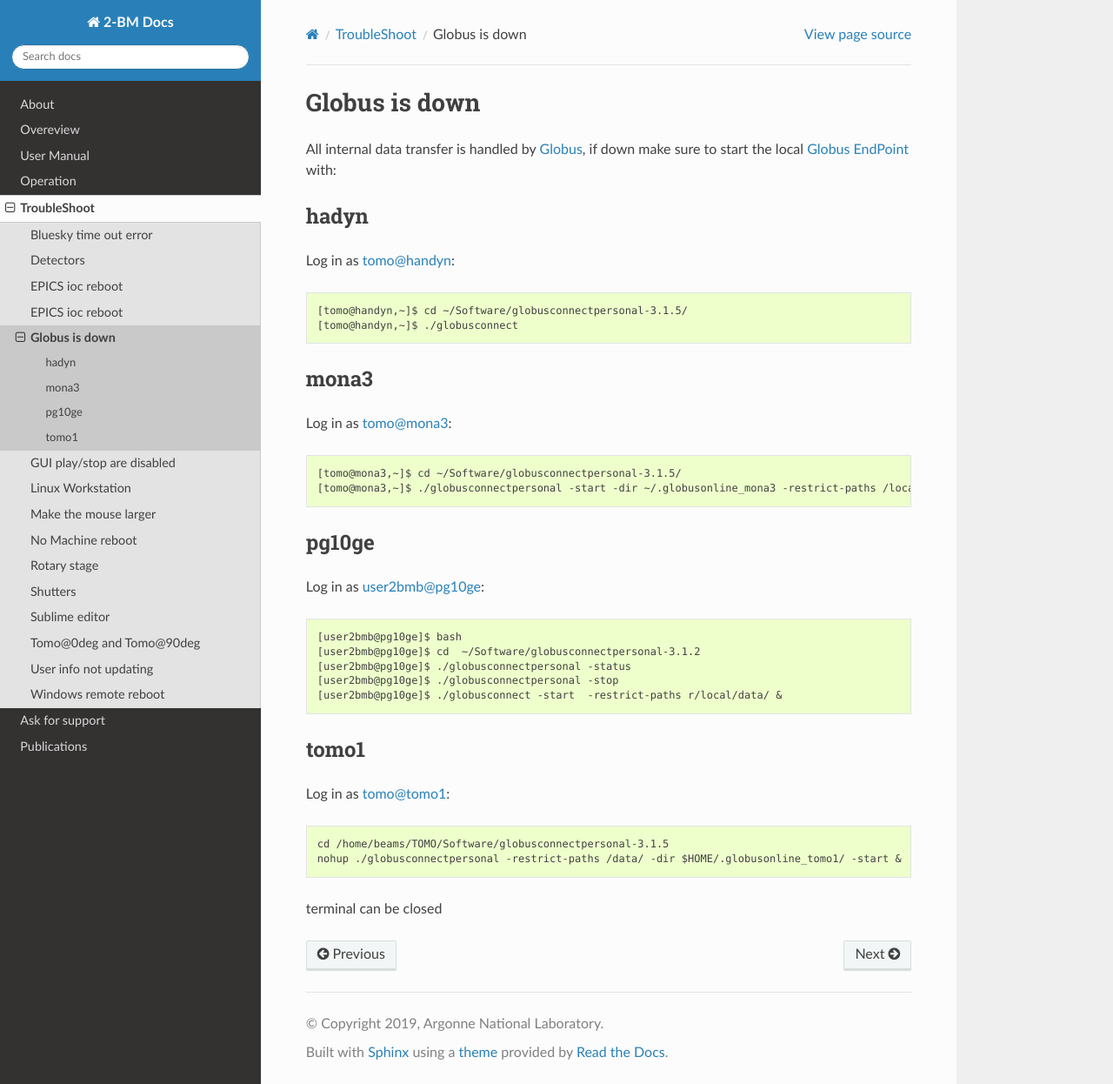
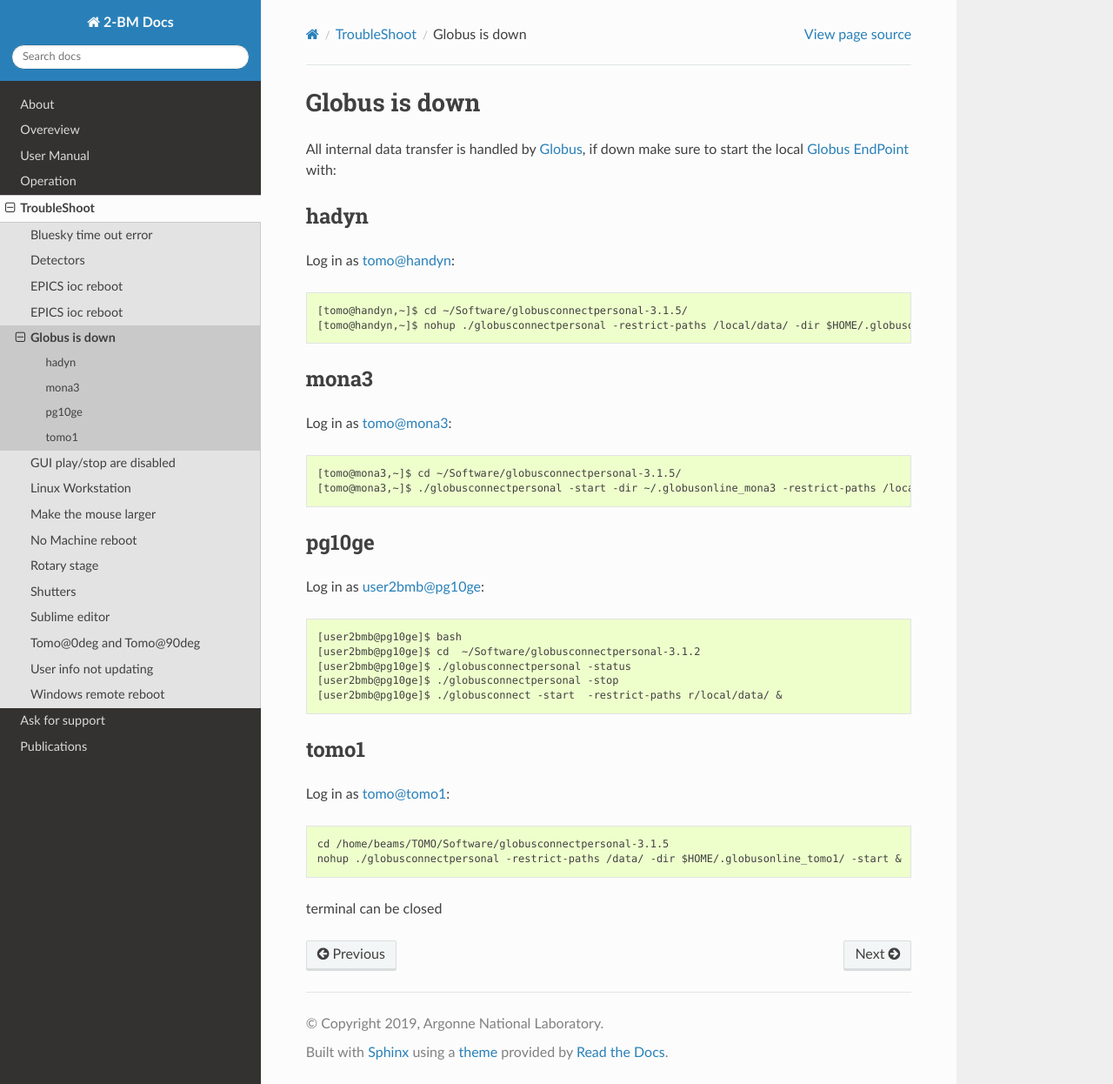
Before and after one commit to xray-imaging/2bm-docs, a Sphinx documentation site: the page built from docs/source/troubleshoot/item_0004.rst, in a window 1280 px wide and 1246 px high. Shown: the whole window at 87% size. Built offline with Sphinx 7.4.7 and the Read the Docs theme 2.0.0, drawn with Linux system fonts in a browser that asks for light colours; the version number could not be read and is left out.

Commit message:
Update item_0004.rst

```diff
--- a/docs/source/troubleshoot/item_0004.rst
+++ b/docs/source/troubleshoot/item_0004.rst
@@ -11,7 +11,7 @@ hadyn
 Log in as tomo@handyn::
 
     [tomo@handyn,~]$ cd ~/Software/globusconnectpersonal-3.1.5/
-    [tomo@handyn,~]$ ./globusconnect
+    [tomo@handyn,~]$ nohup ./globusconnectpersonal -restrict-paths /local/data/ -dir $HOME/.globusonline_handyn/ -start &
 
 mona3
 ~~~~~
```
